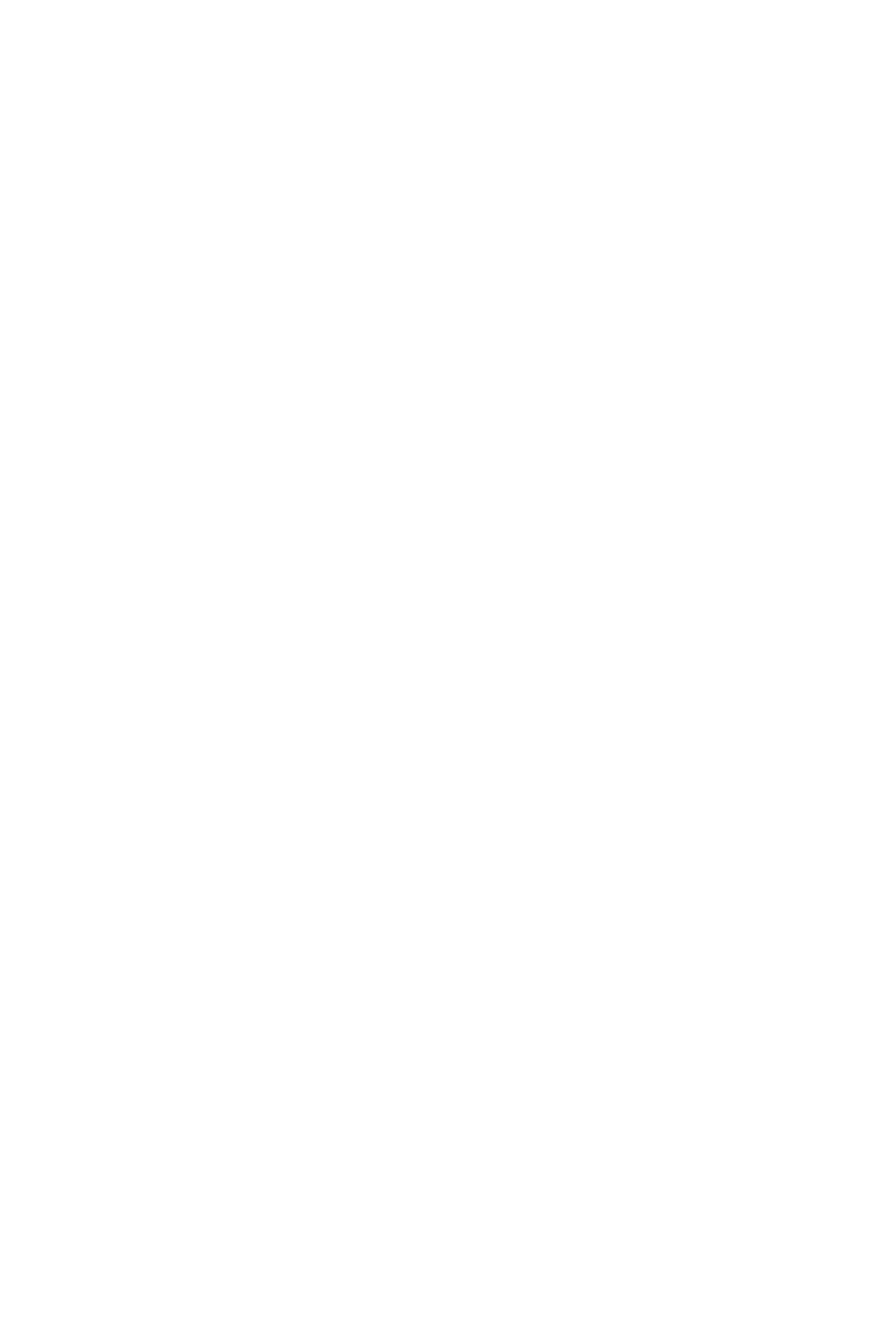
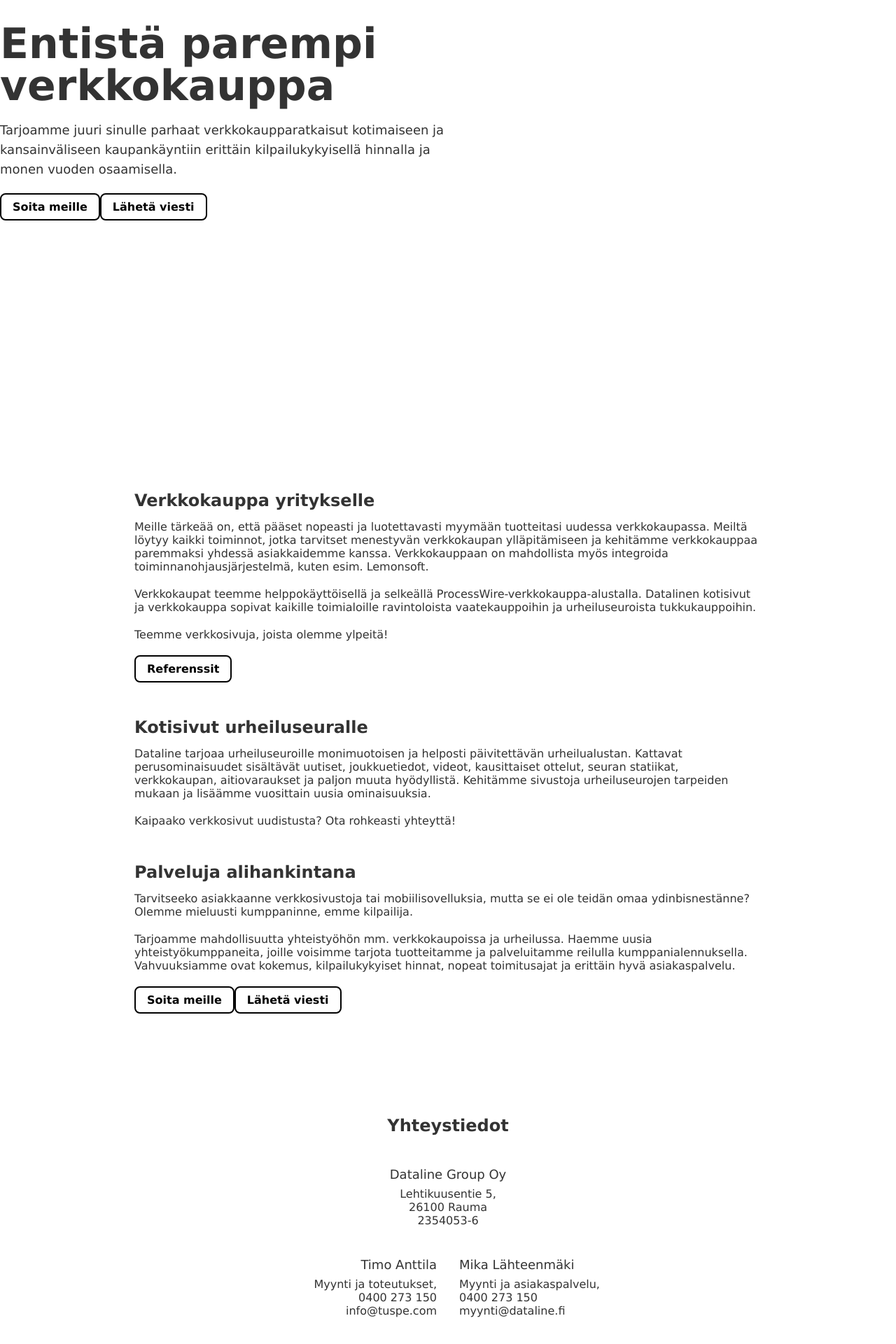
Before and after one commit to TuspeDesign/Nuxt-Dataline, a Nuxt app: page / in a window 1280 px wide. Shown: the part 422-2342 px from the top of the page at 70% size. Before the commit the page ends 800 px from the top, so only its background shows below. Built offline with nearby package versions, Linux system fonts and the light colour scheme.

Commit message:
Logo, texts, buttons & footer

```diff
--- /dev/null
+++ b/components/footer.vue
@@ -0,0 +1,30 @@
+<template>
+    <footer class="px-96 py-36">
+        <div>
+            <h1 class="text-2xl text-center font-bold">Yhteystiedot</h1>
+        </div>
+
+        <div class="grid grid-cols-1 text-center">
+            <h2 class="mt-10 text-lg">Dataline Group Oy</h2>
+            <p class="mt-1">Lehtikuusentie 5,<br />26100 Rauma<br />2354053-6</p>
+        </div>
+
+        <div class="grid grid-cols-2 text-center">
+            <div class="text-right px-4">
+                <h2 class="mt-10 text-lg"><a class="hover:underline" href="https://tuspe.com/">Timo Anttila</a></h2>
+                <p class="mt-1">Myynti ja toteutukset,<br>
+                    <a class="hover:underline" href="tel:+358407746121">0400 273 150</a><br>
+                    <a class="hover:underline" href="mailto:info@tuspe.com">info@tuspe.com</a>
+                </p>
+            </div>
+
+            <div class="text-left px-4">
+                <h2 class="mt-10 text-lg"><a class="hover:underline" href="https://molentum.fi/">Mika Lähteenmäki</a></h2>
+                <p class="mt-1">Myynti ja asiakaspalvelu,<br>
+                    <a class="hover:underline" href="tel:+358400273150">0400 273 150</a><br>
+                    <a class="hover:underline" href="mailto:myynti@dataline.fi">myynti@dataline.fi</a>
+                </p>
+            </div>
+        </div>
+    </footer>
+</template>
--- /dev/null
+++ b/layouts/default.vue
@@ -0,0 +1,30 @@
+<template>
+    <div>
+        <nuxt-link
+			id="logo"
+			class="block sm:inline-block w-40 py-5 px-5"
+			to="/"
+			rel="home"
+		>
+			<img src="https://www.dataline.fi/images/dataline-logo.png"/>
+		</nuxt-link>
+
+        <main
+            id="content"
+            class="flex flex-col mx-auto"
+        >
+            <Nuxt keep-alive class="flex-grow" />
+		</main>
+        <Footer/>
+    </div>
+</template>
+
+<script>
+    import Footer from "@/components/footer";
+
+    export default {
+        components: {
+            Footer,
+        },
+    };
+</script>
--- a/pages/index.vue
+++ b/pages/index.vue
@@ -1,5 +1,40 @@
 <template>
-	<div>Hei</div>
+	<div class="container mx-auto">
+		<div class="text-left">
+			<h1 class="mt-80 text-6xl font-bold">Entistä parempi<br>verkkokauppa</h1>
+
+			<div class="mt-5 text-lg">
+				Tarjoamme juuri sinulle parhaat verkkokaupparatkaisut
+				kotimaiseen ja<br>kansainväliseen kaupankäyntiin erittäin
+				kilpailukykyisellä hinnalla ja<br>monen vuoden osaamisella.
+			</div>
+
+			<div>
+				<button class="mt-5 bg-transparent hover:bg-blue-300 text-black font-bold py-2 px-4 rounded-lg border-2 border-black"> <a href="tel:+358407746121">Soita meille</a></button>
+				<button class="mt-5 bg-transparent hover:bg-blue-300 text-black font-bold py-2 px-4 rounded-lg border-2 border-black"> <a href="mailto:info@tuspe.com">Lähetä viesti</a></button>
+			</div>
+		</div>
+
+		<div class="mt-96 px-48">
+			<h2 class="text-2xl font-bold">Verkkokauppa yritykselle</h2>
+            <p class="mt-3">Meille tärkeää on, että pääset nopeasti ja luotettavasti myymään tuotteitasi uudessa verkkokaupassa. Meiltä löytyy kaikki toiminnot, jotka tarvitset menestyvän verkkokaupan ylläpitämiseen ja kehitämme verkkokauppaa paremmaksi yhdessä asiakkaidemme kanssa. Verkkokauppaan on mahdollista myös integroida toiminnanohjausjärjestelmä, kuten esim. Lemonsoft.</p><p class="mt-5">Verkkokaupat teemme helppokäyttöisellä ja selkeällä ProcessWire-verkkokauppa-alustalla. Datalinen kotisivut ja verkkokauppa sopivat kaikille toimialoille ravintoloista vaatekauppoihin ja urheiluseuroista tukkukauppoihin.</p><p class="mt-5">Teemme verkkosivuja, joista olemme ylpeitä!</p>
+
+			<button class="mt-5 bg-transparent hover:bg-blue-300 text-black font-bold py-2 px-4 rounded-lg border-2 border-black"> Referenssit </button>
+		</div>
+
+		<div class="mt-12 px-48">
+			<h2 class="text-2xl font-bold">Kotisivut urheiluseuralle</h2>
+            <p class="mt-3">Dataline tarjoaa urheiluseuroille monimuotoisen ja helposti päivitettävän urheilualustan. Kattavat perusominaisuudet sisältävät uutiset, joukkuetiedot, videot, kausittaiset ottelut, seuran statiikat, verkkokaupan, aitiovaraukset ja paljon muuta hyödyllistä. Kehitämme sivustoja urheiluseurojen tarpeiden mukaan ja lisäämme vuosittain uusia ominaisuuksia.</p><p class="mt-5">Kaipaako verkkosivut uudistusta? Ota rohkeasti yhteyttä!</p>
+		</div>
+
+		<div class="mt-12 px-48">
+			<h2 class="text-2xl font-bold">Palveluja alihankintana</h2>
+            <p class="mt-3">Tarvitseeko asiakkaanne verkkosivustoja tai mobiilisovelluksia, mutta se ei ole teidän omaa ydinbisnestänne? Olemme mieluusti kumppaninne, emme kilpailija.</p><p class="mt-5">Tarjoamme mahdollisuutta yhteistyöhön mm. verkkokaupoissa ja urheilussa. Haemme uusia yhteistyökumppaneita, joille voisimme tarjota tuotteitamme ja palveluitamme reilulla kumppanialennuksella. Vahvuuksiamme ovat kokemus, kilpailukykyiset hinnat, nopeat toimitusajat ja erittäin hyvä asiakaspalvelu.</p>
+
+			<button class="mt-5 bg-transparent hover:bg-blue-300 text-black font-bold py-2 px-4 rounded-lg border-2 border-black"> <a href="tel:+358407746121">Soita meille</a></button>
+			<button class="mt-5 bg-transparent hover:bg-blue-300 text-black font-bold py-2 px-4 rounded-lg border-2 border-black"> <a href="mailto:info@tuspe.com">Lähetä viesti</a></button>
+		</div>
+	</div>
 </template>
 
 <script>
```
